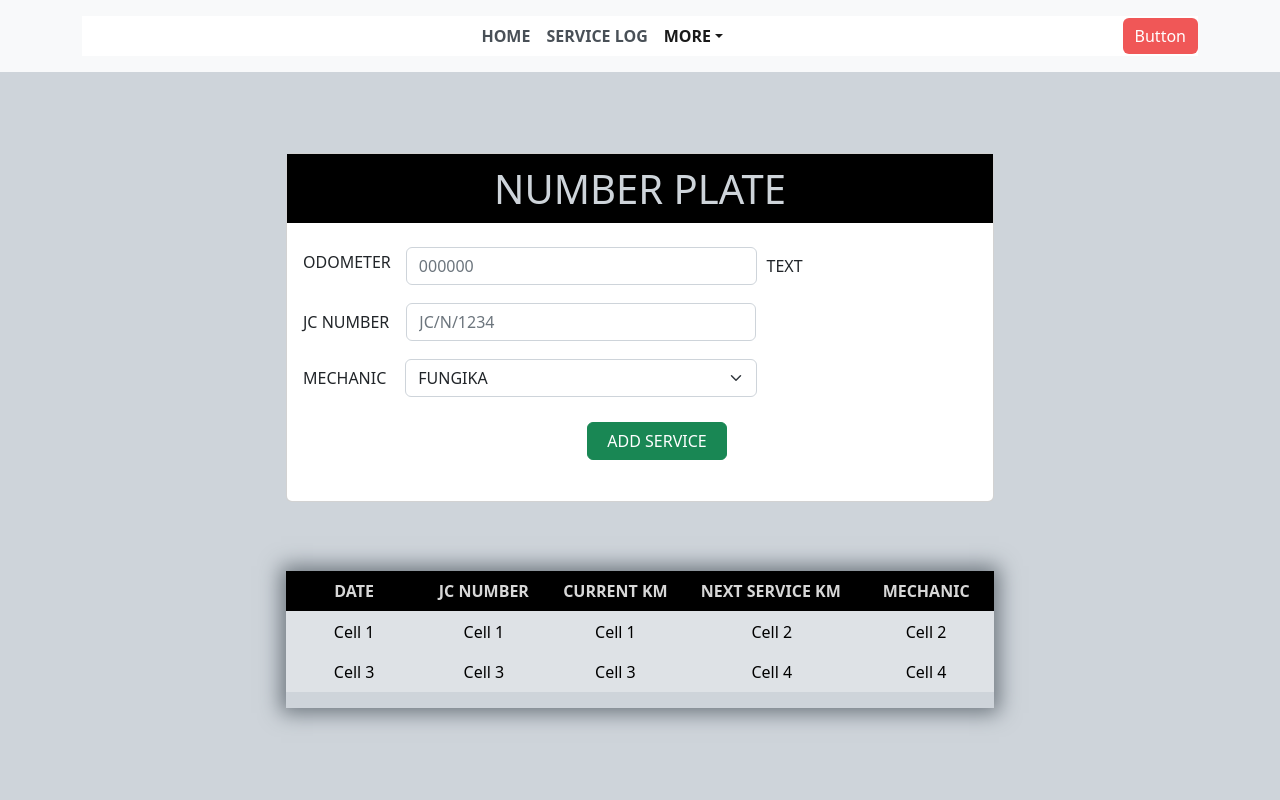
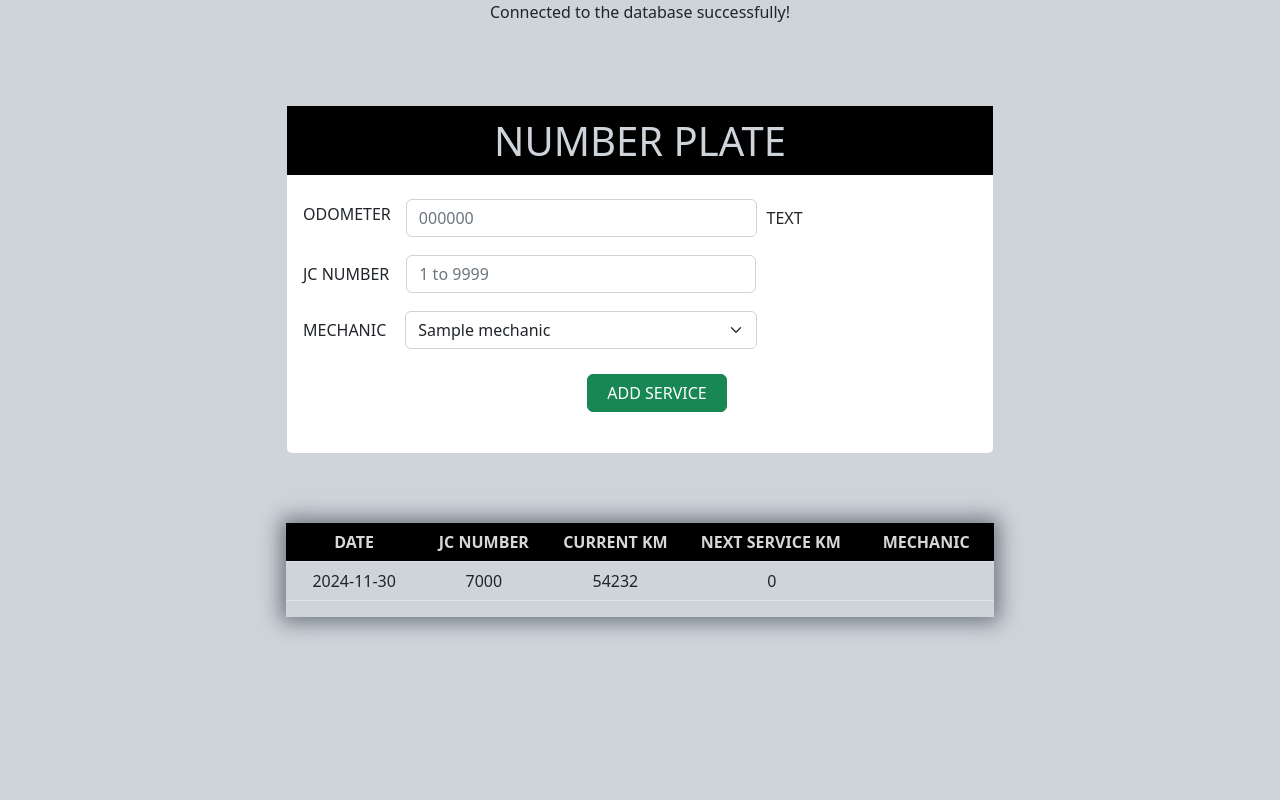
Before and after one commit to philip517/Serviceapp, a PHP site: page /truck.php?id=1 in a window 1280 px wide. Run offline with PHP 8.4, Linux system fonts and the light colour scheme; data comes from the database, SQL or seed files in the repository; tables that the repository leaves empty hold one stand-in row (values such as "Sample post").

Commit message:
added the add trcuk feature and part of the the add service feature

```diff
--- a/Serviceapp/truck.php
+++ b/Serviceapp/truck.php
@@ -1,6 +1,109 @@
+<?php
+session_start();
+require "config/conn.php";
+
+// Check if 'id' parameter is set in the URL, if not, redirect to home.php
+if (!isset($_GET['id'])) {
+    header("Location: home.php");
+    exit;
+}
+
+$truck_id = $_GET['id'];
+
+// Check if form is submitted
+if (isset($_POST['submit'])) {
+    // Get form data
+    $job_card_number = 'JC/N/' . $_POST['jc_number'];  // Concatenate the 'JC/N/' prefix
+    $odometer = $_POST['kilometer'];
+    $mech_id = $_POST['mechanic'];
+
+    // Validate job card number format: JC/N/1 to JC/N/9999
+    if (!preg_match('/^JC\/N\/[1-9][0-9]{0,3}$/', $job_card_number)) {
+        echo "Job Card Number must be in the format JC/N/1 to JC/N/9999.";
+        exit;
+    }
+
+    // Validate odometer input (ensure it's a positive number)
+    if ($odometer <= 0 || !is_numeric($odometer)) {
+        echo "Odometer must be a positive number greater than 0.";
+        exit;
+    }
+
+    // Check if the odometer is greater than the last service's odometer
+    $stmt = $pdo->prepare("SELECT MAX(odometer) AS last_odometer FROM services WHERE truck_id = :truck_id");
+    $stmt->bindParam(':truck_id', $truck_id);
+    $stmt->execute();
+    $last_service = $stmt->fetch(PDO::FETCH_ASSOC);
+
+    // if ($last_service && $odometer <= $last_service['last_odometer']) {
+    //     echo "Odometer value must be greater than the previous service's odometer.";
+    //     exit;
+    // }
+
+    // Check if the odometer is within a valid range (optional)
+    if ($odometer > 1000000) {
+        echo "Odometer value cannot exceed 1,000,000 km.";
+        exit;
+    }
+
+    // Check if the job card number already exists for the given truck ID
+    $stmt = $pdo->prepare("SELECT COUNT(*) FROM services WHERE truck_id = :truck_id AND job_card_number = :job_card_number");
+    $stmt->bindParam(':truck_id', $truck_id);
+    $stmt->bindParam(':job_card_number', $job_card_number);
+    $stmt->execute();
+    $existingRecord = $stmt->fetchColumn();
+
+    if ($existingRecord > 0) {
+        echo "This job card number already exists for the selected truck.";
+        exit;
+    }
+
+    // Calculate next service mileage (add 20,000 to the current odometer value)
+    $next_service = $odometer + 20000;
+
+    // Get the current date (service date)
+    $service_date = date("Y-m-d");
+
+    try {
+        // Insert the service data into the database
+        $stmt = $pdo->prepare("INSERT INTO services (truck_id, job_card_number, service_date, odometer, next_service, mech_id)
+                                VALUES (:truck_id, :job_card_number, :service_date, :odometer, :next_service, :mech_id)");
+
+        // Bind parameters to the prepared statement
+        $stmt->bindParam(':truck_id', $truck_id);
+        $stmt->bindParam(':job_card_number', $job_card_number);
+        $stmt->bindParam(':service_date', $service_date);
+        $stmt->bindParam(':odometer', $odometer);
+        $stmt->bindParam(':next_service', $next_service);
+        $stmt->bindParam(':mech_id', $mech_id);
+
+        // Execute the prepared statement
+        if ($stmt->execute()) {
+            echo "Service record added successfully.";
+        } else {
+            echo "Error: Unable to add service record.";
+        }
+
+        // Redirect to the same page to prevent resubmission prompt
+        header("Location: " . $_SERVER['PHP_SELF']);
+        exit;
+    } catch (PDOException $e) {
+        echo "Error: " . $e->getMessage();
+    }
+}
+
+// Fetch mechanics from the database using PDO
+try {
+    $stmt = $pdo->prepare("SELECT id, name FROM mechanic");
+    $stmt->execute();
+    $mechanics = $stmt->fetchAll(PDO::FETCH_ASSOC);
+} catch (PDOException $e) {
+    echo "Error: " . $e->getMessage();
+}
+?>
+
 <!DOCTYPE html>
 <html lang="en" style="background: var(--bs-gray-400);">
-
 <head>
     <meta charset="utf-8">
     <meta name="viewport" content="width=device-width, initial-scale=1.0, shrink-to-fit=no">
@@ -8,21 +111,8 @@
     <link rel="stylesheet" href="assets/bootstrap/css/bootstrap.min.css">
     <link rel="stylesheet" href="assets/css/Navbar-Centered-Links-icons.css">
 </head>
-
-<body style="background: var(--bs-gray-400);text-align: center;">
-    <nav class="navbar navbar-light navbar-expand-md py-3" style="background: var(--bs-gray-100);border-color: var(--bs-blue);border-bottom-width: 32px;border-bottom-color: var(--bs-danger);">
-        <div class="container"><button data-bs-toggle="collapse" class="navbar-toggler" data-bs-target="#navcol-3"><span class="visually-hidden">Toggle navigation</span><span class="navbar-toggler-icon"></span></button>
-            <div class="collapse navbar-collapse" id="navcol-3" style="background: var(--bs-white);color: var(--bs-gray-700);">
-                <ul class="navbar-nav mx-auto">
-                    <li class="nav-item"><a class="nav-link active" href="home.php" style="color: var(--bs-gray-700);font-weight: bold;">HOME</a></li>
-                    <li class="nav-item"><a class="nav-link" href="viewtrucks.php" style="color: var(--bs-gray-700);font-weight: bold;">SERVICE LOG</a></li>
-                    <li class="nav-item dropdown"><a class="dropdown-toggle nav-link" aria-expanded="false" data-bs-toggle="dropdown" href="#" style="font-weight: bold;font-size: 16px;color: var(--bs-navbar-active-color);">MORE</a>
-                        <div class="dropdown-menu"><a class="dropdown-item" href="addTruck.php">Add Truck</a><a class="dropdown-item" href="profile.php">Profile</a><a class="dropdown-item" href="#">Third Item</a></div>
-                    </li>
-                </ul><button class="btn btn-primary" type="button" style="background: #f05757;border-style: none;">Button</button>
-            </div>
-        </div>
-    </nav>
+<body style="background: var(--bs-gray-400); text-align: center;">
+    <!-- Navbar and content -->
     <div class="container" style="height: 71px;">
         <div></div>
     </div>
@@ -34,15 +124,29 @@
                     <div class="card">
                         <h1 class="d-md-flex flex-column-reverse justify-content-center align-items-center align-content-center justify-content-md-center" style="height: 69.2px;background: var(--bs-black);color: var(--bs-gray-400);">NUMBER PLATE</h1>
                         <div class="card-body" style="width: 708PX;">
-                            <form style="display: block;position: relative;width: 708PX;">
-                                <div style="width: 708px;display: flex;position: relative;"><label class="form-label d-md-flex align-items-md-center" style="padding-top: 0px;margin-right: 15px;">ODOMETER</label><input class="form-control" type="number" name="kilometer" max="100000" min="0" placeholder="000000" style="height: 38px;margin-right: 0px;width: 350.7px;"><span class="text-uppercase d-md-flex align-items-md-center" style="margin-left: 10px;width: 200px;text-align: center;">Text</span></div>
-                                <div style="display: flex;margin: 0px;margin-top: 18px;"><label class="form-label d-md-flex align-items-md-center" style="width: 88.3px;padding-bottom: 0px;margin-bottom: 0px;padding-left: 0px;padding-right: 0px;padding-top: 0px;margin-right: 15px;">JC NUMBER</label><input class="form-control" type="text" style="width: 350PX;" name="jc_number" placeholder="JC/N/1234" autocomplete="off"></div>
-                                <div style="display: flex;margin: 0px;margin-top: 18px;"><label class="form-label d-md-flex align-items-md-center" style="width: 88.3px;padding-bottom: 0px;margin-bottom: 0px;padding-left: 0px;padding-right: 0px;margin-right: 15px;">MECHANIC</label><select class="form-select" style="width: 352px;margin-left: -1px;">
-                                        <option value="12" selected="">FUNGIKA</option>
-                                        <option value="13">ROBERT BWALYA</option>
-                                        <option value="14">ADAMSON</option>
-                                    </select></div>
-                                <div style="margin-top: 25px;margin-bottom: 25px;"><input class="btn btn-success" type="submit" style="margin: 0px;width: 140px;background: var(--bs-success);" value="ADD SERVICE" name="submit"></div>
+                            <form method="POST" style="display: block;position: relative;width: 708PX;">
+                                <!-- Form fields -->
+                                <div style="width: 708px;display: flex;position: relative;">
+                                    <label class="form-label d-md-flex align-items-md-center" style="padding-top: 0px;margin-right: 15px;">ODOMETER</label>
+                                    <input class="form-control" type="number" name="kilometer" max="100000" min="0" placeholder="000000" style="height: 38px;margin-right: 0px;width: 350.7px;" required>
+                                    <span class="text-uppercase d-md-flex align-items-md-center" style="margin-left: 10px;width: 200px;text-align: center;">Text</span>
+                                </div>
+                                <div style="display: flex;margin: 0px;margin-top: 18px;">
+                                    <label class="form-label d-md-flex align-items-md-center" style="width: 88.3px;padding-bottom: 0px;margin-bottom: 0px;padding-left: 0px;padding-right: 0px;padding-top: 0px;margin-right: 15px;">JC NUMBER</label>
+                                    <!-- Job card number field with the 'JC/N/' prefix already added -->
+                                    <input class="form-control" type="text" style="width: 350PX;" name="jc_number" placeholder="1 to 9999" autocomplete="off" pattern="^[1-9][0-9]{0,3}$" required title="Enter the last part of JC/N/1 to JC/N/9999.">
+                                </div>
+                                <div style="display: flex;margin: 0px;margin-top: 18px;">
+                                    <label class="form-label d-md-flex align-items-md-center" style="width: 88.3px;padding-bottom: 0px;margin-bottom: 0px;padding-left: 0px;padding-right: 0px;margin-right: 15px;">MECHANIC</label>
+                                    <select class="form-select" name="mechanic" style="width: 352px;margin-left: -1px;" required>
+                                        <?php foreach ($mechanics as $mechanic) { ?>
+                                            <option value="<?php echo $mechanic['id']; ?>"><?php echo $mechanic['name']; ?></option>
+                                        <?php } ?>
+                                    </select>
+                                </div>
+                                <div style="margin-top: 25px;margin-bottom: 25px;">
+                                    <input class="btn btn-success" type="submit" style="margin: 0px;width: 140px;background: var(--bs-success);" value="ADD SERVICE" name="submit">
+                                </div>
                             </form>
                         </div>
                     </div>
@@ -51,8 +155,10 @@
             <div class="col"></div>
         </div>
     </div>
+
+    <!-- Service table -->
     <div class="container" style="background: rgba(8,6,6,0);width: 732px;padding-bottom: 18px;border-style: none;box-shadow: 0px 0px var(--bs-indigo);">
-        <div class="table-responsive" style="background: var(--bs-table-border-color);margin-top: 0px;border-style: none;border-color: #d92323;border-bottom-style: none;box-shadow: 0px 0px 20px 5px var(--bs-gray-600);padding-top: 0px;overflow: scroll;">
+        <div class="table-responsive" style="background: var(--bs-table-border-color);margin-top: 0px;border-style: none;border-color: #d92323;border-bottom-style: none;box-shadow: 0px 0px 20px 5px var(--bs-gray-600);padding-top: 0px;">
             <table class="table">
                 <thead>
                     <tr>
@@ -64,26 +170,39 @@
                     </tr>
                 </thead>
                 <tbody>
-                    <tr>
-                        <td style="text-align: center;color: var(--bs-black);background: var(--bs-table-border-color);border-style: none;">Cell 1</td>
-                        <td style="text-align: center;color: var(--bs-black);background: var(--bs-table-border-color);border-style: none;">Cell 1</td>
-                        <td style="text-align: center;color: var(--bs-black);background: var(--bs-table-border-color);border-style: none;">Cell 1</td>
-                        <td style="text-align: center;color: var(--bs-black);background: var(--bs-table-border-color);border-style: none;">Cell 2</td>
-                        <td style="text-align: center;color: var(--bs-black);background: var(--bs-table-border-color);border-style: none;">Cell 2</td>
-                    </tr>
-                    <tr>
-                        <td style="text-align: center;color: var(--bs-black);background: var(--bs-table-border-color);border-style: none;">Cell 3</td>
-                        <td style="text-align: center;color: var(--bs-black);background: var(--bs-table-border-color);border-style: none;">Cell 3</td>
-                        <td style="text-align: center;color: var(--bs-black);background: var(--bs-table-border-color);border-style: none;">Cell 3</td>
-                        <td style="text-align: center;color: var(--bs-black);background: var(--bs-table-border-color);border-style: none;">Cell 4</td>
-                        <td style="text-align: center;color: var(--bs-black);background: var(--bs-table-border-color);border-style: none;">Cell 4</td>
-                    </tr>
+                    <?php
+                    // Fetch the service records from the database and display them in the table
+                    try {
+                        $stmt = $pdo->prepare("SELECT * FROM services WHERE truck_id = :truck_id ORDER BY service_date DESC");
+                        $stmt->bindParam(':truck_id', $truck_id);
+                        $stmt->execute();
+                        $services = $stmt->fetchAll(PDO::FETCH_ASSOC);
+
+                        foreach ($services as $service) {
+                            // Fetch mechanic name
+                            $stmt2 = $pdo->prepare("SELECT name FROM mechanic WHERE id = :mech_id");
+                            $stmt2->bindParam(':mech_id', $service['mech_id']);
+                            $stmt2->execute();
+                            $mechanic = $stmt2->fetch(PDO::FETCH_ASSOC);
+
+                            echo "<tr>
+                                    <td style='text-align: center;'>{$service['service_date']}</td>
+                                    <td style='text-align: center;'>{$service['job_card_number']}</td>
+                                    <td style='text-align: center;'>{$service['odometer']}</td>
+                                    <td style='text-align: center;'>{$service['next_service']}</td>
+                                    <td style='text-align: center;'>{$mechanic['name']}</td>
+                                  </tr>";
+                        }
+                    } catch (PDOException $e) {
+                        echo "Error: " . $e->getMessage();
+                    }
+                    ?>
                 </tbody>
             </table>
         </div>
     </div>
+
     <script src="assets/bootstrap/js/bootstrap.min.js"></script>
     <script src="assets/js/bs-init.js"></script>
 </body>
-
 </html>
```
Also changed, not shown: Serviceapp/addTruck.php (+106 -40 lines).
